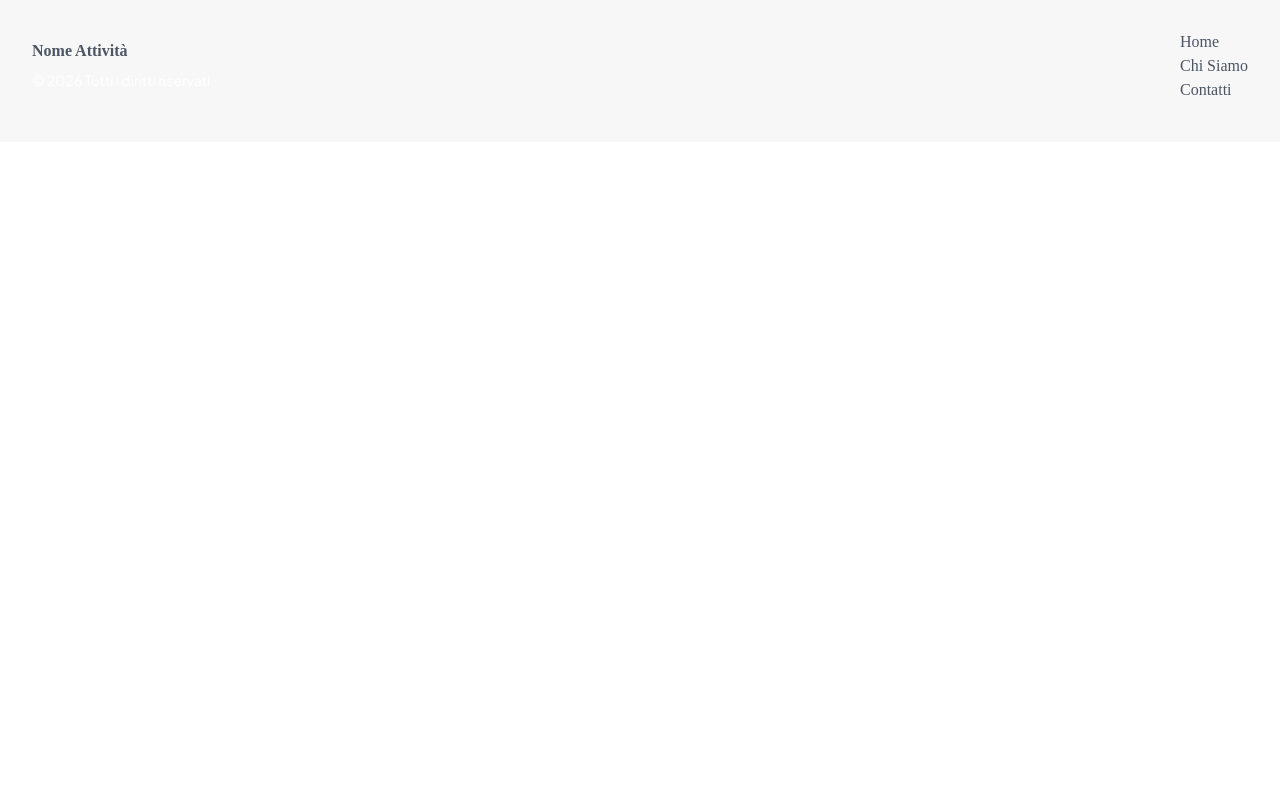
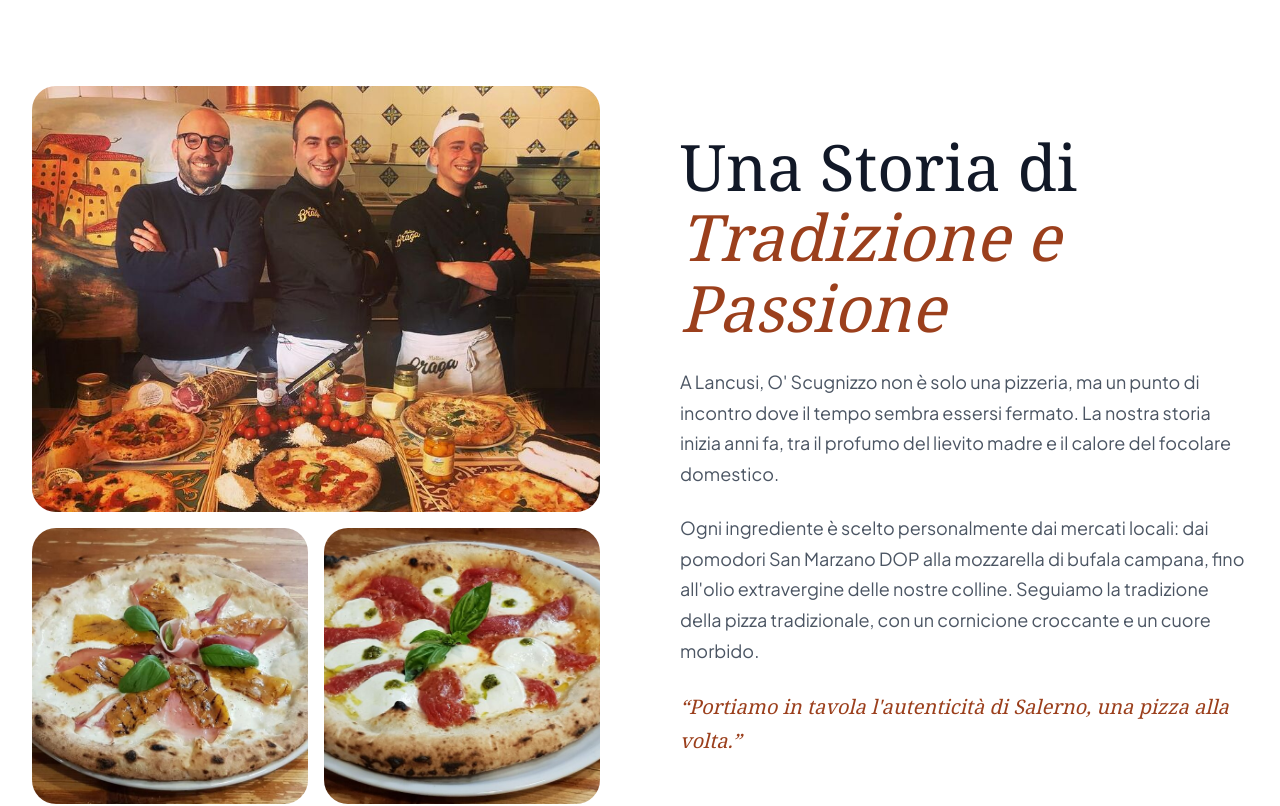
Before and after one commit to vin-03/website-oscugnizzo, a Next.js app: page / in a window 1280 px wide. Shown: the part 800-1606 px from the top of the page. Before the commit the page ends 942 px from the top, so only its background shows below. Built offline with nearby package versions, Linux system fonts and the light colour scheme.

Commit message:
ui(About component): just added About page

```diff
--- a/src/app/layout.tsx
+++ b/src/app/layout.tsx
@@ -6,7 +6,7 @@ import Footer from "@/components/layout/Footer/Footer";
 
 const notoSerif = Noto_Serif({
     subsets: ["latin"],
-    weight: ["400", "700"],
+    weight: ["400", "500", "700"],
     style: ["normal", "italic"],
     variable: "--font-noto-serif",
     display: "swap",
@@ -15,6 +15,7 @@ const notoSerif = Noto_Serif({
 const plusJakarta = Plus_Jakarta_Sans({
     subsets: ["latin"],
     weight: ["300", "400", "500", "600", "700"],
+    style: ["normal", "italic"],
     variable: "--font-plus-jakarta",
     display: "swap",
 });
--- a/src/app/page.tsx
+++ b/src/app/page.tsx
@@ -1,10 +1,14 @@
 import Container from "@/components/layout/Container/Container";
 import Hero from "@/components/sections/Hero/Hero";
+import About from "@/components/sections/About/About";
 
 export default function () {
     return (
         <main>
             <Hero />
+            <Container>
+                <About />
+            </Container>
         </main>
     );
 }
--- a/src/components/layout/Header/Header.tsx
+++ b/src/components/layout/Header/Header.tsx
@@ -77,7 +77,6 @@ export default function Header() {
                                 aria-label="Chiama la pizzeria per ordinare"
                                 className={styles.phoneBtn}
                             >
-                                <span className={styles.text}>Ordina Ora</span>
                                 <svg
                                     viewBox="0 0 24 24"
                                     fill="currentColor"
@@ -86,6 +85,7 @@ export default function Header() {
                                 >
                                     <path d="M6.62 10.79c1.44 2.83 3.76 5.14 6.59 6.59l2.2-2.2c.27-.27.67-.36 1.02-.24 1.12.37 2.33.57 3.57.57.55 0 1 .45 1 1V20c0 .55-.45 1-1 1-9.39 0-17-7.61-17-17 0-.55.45-1 1-1h3.5c.55 0 1 .45 1 1 0 1.25.2 2.45.57 3.57.11.35.03.74-.25 1.02l-2.2 2.2z" />
                                 </svg>
+                                <span className={styles.text}>Ordina Ora</span>
                             </a>
                             <button
                                 className={`${styles.burgerBtn} ${isOpen ? styles.open : ""}`}
--- /dev/null
+++ b/src/components/sections/About/About.module.scss
@@ -0,0 +1,118 @@
+@use "../../../styles/variables" as *;
+@use "../../../styles/mixins" as *;
+
+/* ============================================
+   CONTAINER
+   ============================================ */
+
+.about {
+    position: relative;
+    display: flex;
+    gap: 5rem;
+    padding: 6rem 0;
+
+    @media (max-width: 1024px) {
+        flex-direction: column-reverse;
+    }
+}
+
+.gallery,
+.content {
+    flex: 1;
+}
+
+/* ============================================
+   IMAGE COLUMN
+   ============================================ */
+
+.gallery {
+    display: flex;
+    flex-direction: column;
+    gap: 1rem;
+}
+
+.galleryMain {
+    position: relative;
+    width: 100%;
+    aspect-ratio: 4/3;
+    overflow: hidden;
+    border-radius: $border-rad-xl;
+
+    img {
+        object-position: center 35%;
+    }
+    &:hover img {
+        transform: scale(1.05);
+    }
+
+    @media (max-width: 768px) {
+    }
+}
+
+.gallerySub {
+    display: flex;
+    gap: 1rem;
+}
+
+.galleryThumbWrapper {
+    position: relative;
+    flex: 1;
+    aspect-ratio: 1 / 1;
+    overflow: hidden;
+    border-radius: $border-rad-xl;
+
+    &:hover img {
+        transform: scale(1.05);
+    }
+}
+
+.image {
+    object-fit: cover;
+    transition: transform 0.3s ease;
+}
+
+/* ============================================
+   TEXT COLUMN
+   ============================================ */
+
+.content {
+    //  max-width: 42rem;
+    display: flex;
+    flex-direction: column;
+    //  align-items: center;
+    justify-content: center;
+}
+
+.title {
+    margin: 0 0 1.5rem;
+    color: $color-text-d1;
+    font-family: $font-primary;
+    font-size: clamp(2.25rem, 5vw, 4rem);
+    line-height: 1.1;
+}
+
+.titleAccent {
+    color: $color-accent;
+    font-style: italic;
+}
+
+.paragraph {
+    display: flex;
+    flex-direction: column;
+    gap: 1.5rem;
+    color: $color-text-d2;
+    line-height: 1.75;
+
+    p {
+        margin: 0;
+        font-size: 18px;
+    }
+}
+
+.quote {
+    font-style: italic;
+    font-family: $font-primary;
+    color: $color-accent;
+    font-size: 20px !important;
+    font-weight: 400;
+}
--- /dev/null
+++ b/src/components/sections/About/About.tsx
@@ -0,0 +1,70 @@
+import Image from "next/image";
+import styles from "./About.module.scss";
+
+export default function About() {
+    return (
+        <section className={styles.about} id="about">
+            {/* IMAGE column */}
+            <div className={styles.gallery}>
+                <div className={styles.galleryMain}>
+                    <Image
+                        src="/images/gallery1.jpg"
+                        alt="Lo staff di O' Scugnizzo"
+                        fill
+                        className={styles.image}
+                        sizes="(max-width: 1024px) 100vw, 50vw"
+                    />
+                </div>
+                <div className={styles.gallerySub}>
+                    <div className={styles.galleryThumbWrapper}>
+                        <Image
+                            src="/images/gallery2.jpg"
+                            alt="Dettaglio pizza margherita"
+                            fill
+                            className={styles.image}
+                            sizes="(max-width: 1024px) 50vw, 25vw"
+                        />
+                    </div>
+                    <div className={styles.galleryThumbWrapper}>
+                        <Image
+                            src="/images/gallery3.jpg"
+                            alt="Pizza gourmet con ingredienti freschi"
+                            fill
+                            className={styles.image}
+                            sizes="(max-width: 1024px) 50vw, 25vw"
+                        />
+                    </div>
+                </div>
+            </div>
+            {/* TEXT column */}
+            <div className={styles.content}>
+                <h2 className={styles.title}>
+                    Una Storia di <br />
+                    <span className={styles.titleAccent}>
+                        Tradizione e Passione
+                    </span>
+                </h2>
+                <div className={styles.paragraph}>
+                    <p>
+                        A Lancusi, O&apos; Scugnizzo non è solo una pizzeria, ma
+                        un punto di incontro dove il tempo sembra essersi
+                        fermato. La nostra storia inizia anni fa, tra il profumo
+                        del lievito madre e il calore del focolare domestico.
+                    </p>
+                    <p>
+                        Ogni ingrediente è scelto personalmente dai mercati
+                        locali: dai pomodori San Marzano DOP alla mozzarella di
+                        bufala campana, fino all&apos;olio extravergine delle
+                        nostre colline. Seguiamo la tradizione della pizza
+                        tradizionale, con un cornicione croccante e un cuore
+                        morbido.
+                    </p>
+                    <p className={styles.quote}>
+                        &ldquo;Portiamo in tavola l&apos;autenticità di Salerno,
+                        una pizza alla volta.&rdquo;
+                    </p>
+                </div>
+            </div>
+        </section>
+    );
+}
--- a/src/components/sections/Hero/Hero.tsx
+++ b/src/components/sections/Hero/Hero.tsx
@@ -1,4 +1,3 @@
-// Hero.tsx
 import Image from "next/image";
 import styles from "./Hero.module.scss";
 import Link from "next/link";
--- a/src/styles/typography.scss
+++ b/src/styles/typography.scss
@@ -7,7 +7,7 @@ h3 {
 }
 
 h1 {
-    font-weight: 400;
+    font-weight: 500;
     font-size: clamp(2.5rem, 6vw, 5rem);
     line-height: 1.1;
 }
```
